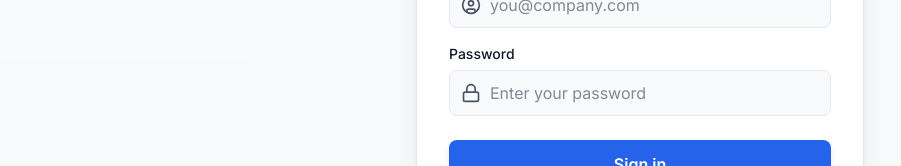
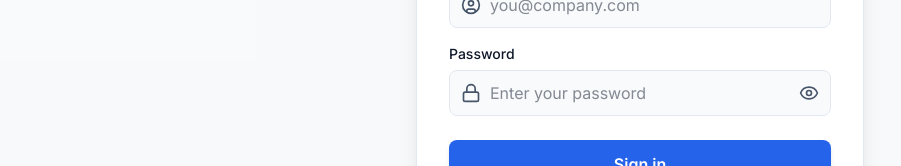
Before and after one commit to 9125aditya/Hording-dashboard, a Next.js app: page /login in a window 1280 px wide. Shown: the part 447-613 px from the top of the page, without its empty margins (0-901 px from the left). Built offline with nearby package versions, Linux system fonts and the light colour scheme.

Commit message:
feat: added show/hide password toggle to login page

```diff
--- a/src/app/(auth)/login/page.tsx
+++ b/src/app/(auth)/login/page.tsx
@@ -2,13 +2,14 @@
 
 import { useTransition, useState } from "react";
 import { loginUser } from "@/backend/actions/auth-actions";
-import { Lock, UserCircle } from "lucide-react";
+import { Lock, UserCircle, Eye, EyeOff } from "lucide-react";
 import Link from "next/link";
 
 export default function LoginPage() {
   const [isPending, startTransition] = useTransition();
   const [error, setError] = useState<string | null>(null);
   const [loginMode, setLoginMode] = useState<'client' | 'admin'>('client');
+  const [showPassword, setShowPassword] = useState(false);
 
   const handleLogin = (e: React.FormEvent<HTMLFormElement>) => {
     e.preventDefault();
@@ -76,12 +77,19 @@ export default function LoginPage() {
                 <Lock className="h-5 w-5 text-muted-foreground" />
               </div>
               <input
-                type="password"
+                type={showPassword ? "text" : "password"}
                 name="password"
                 placeholder="Enter your password"
                 required
-                className="w-full pl-10 pr-4 py-2.5 rounded-lg border border-border bg-background focus:ring-2 focus:ring-primary focus:border-transparent transition-all outline-none"
+                className="w-full pl-10 pr-10 py-2.5 rounded-lg border border-border bg-background focus:ring-2 focus:ring-primary focus:border-transparent transition-all outline-none"
               />
+              <button
+                type="button"
+                onClick={() => setShowPassword(!showPassword)}
+                className="absolute inset-y-0 right-0 pr-3 flex items-center text-muted-foreground hover:text-foreground transition-colors"
+              >
+                {showPassword ? <EyeOff className="h-5 w-5" /> : <Eye className="h-5 w-5" />}
+              </button>
             </div>
           </div>
         </div>
```
